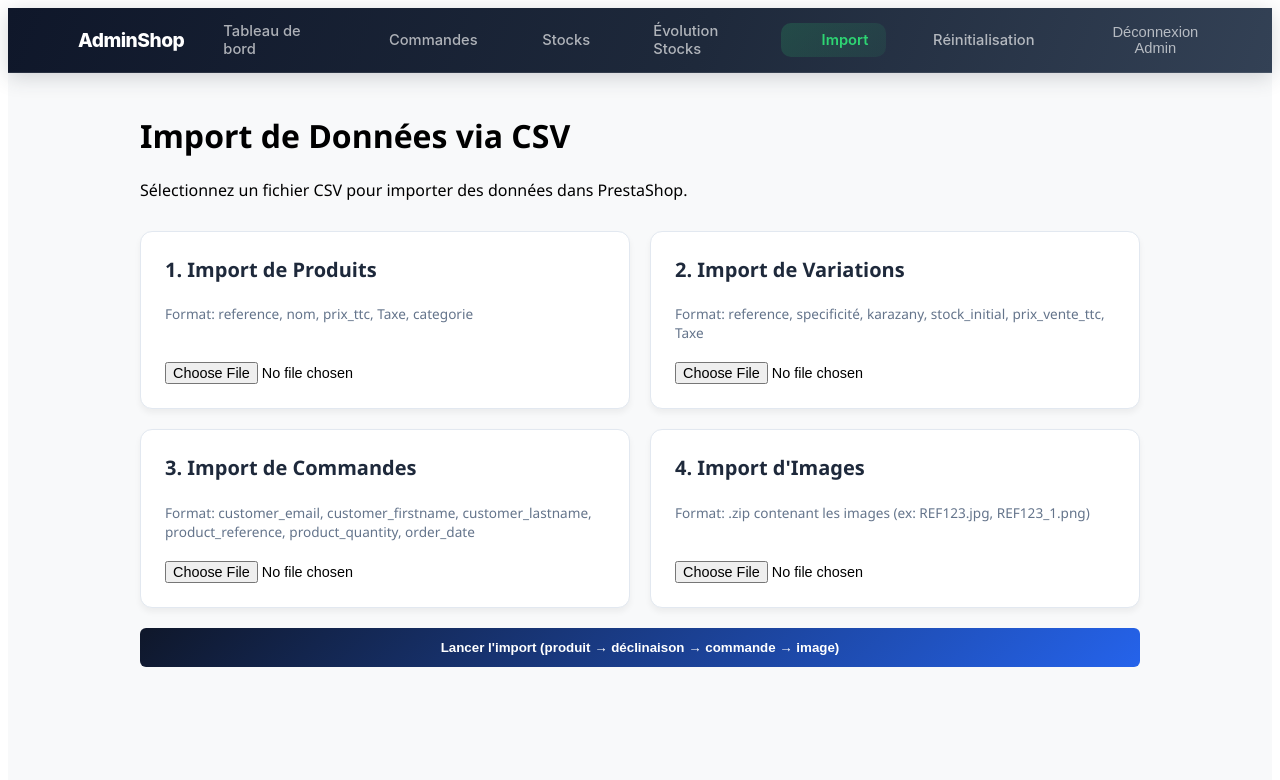
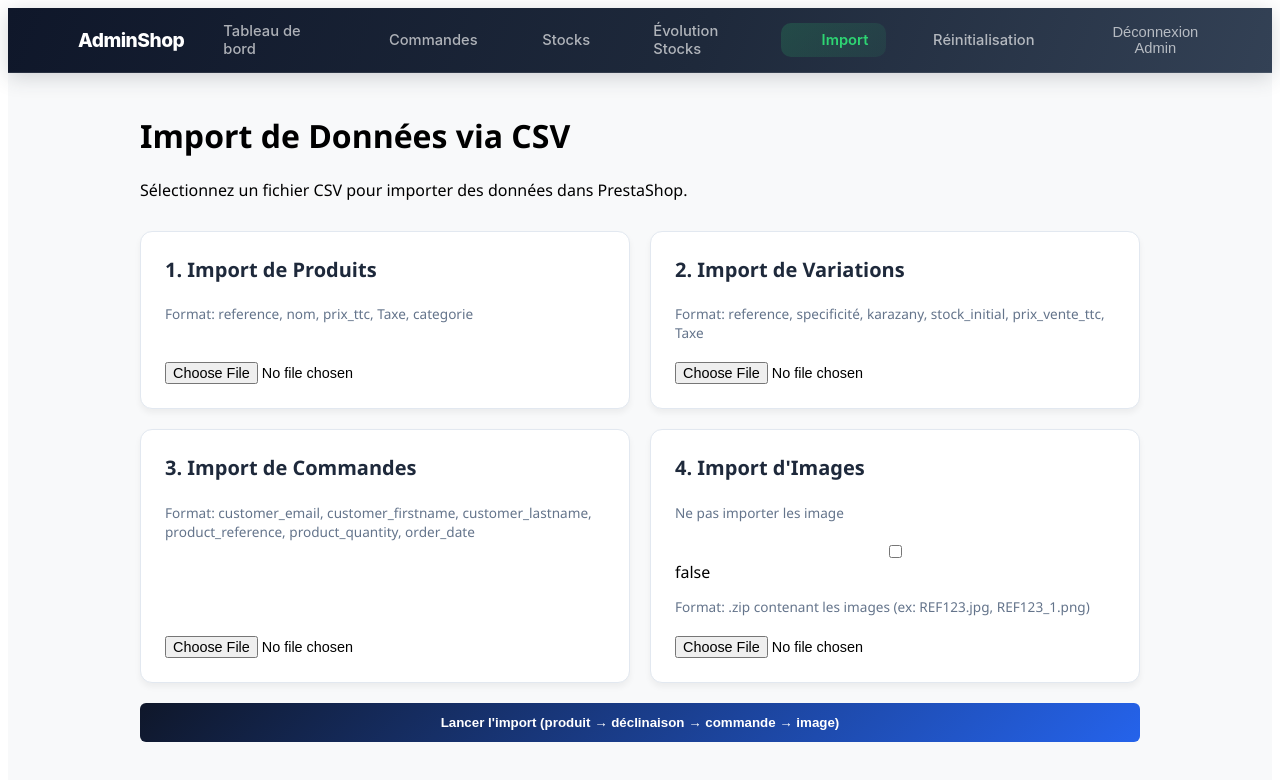
Before and after one commit to MirT3050D/vue_prestashop, a Vue app: page /admin/import in a window 1280 px wide. Shown: the top 780 px of the page. Built offline with nearby package versions, Linux system fonts and the light colour scheme; sample sign-in values are in the browser's storage; some icons are missing.

Commit message:
ALEA 1
Tsy mande ny import image

```diff
--- a/src/view/backoffice/ImportView.vue
+++ b/src/view/backoffice/ImportView.vue
@@ -38,6 +38,12 @@
       <!-- Card 4: Image Import -->
       <div class="upload-card">
         <h2>4. Import d'Images</h2>
+        <p>
+          Ne pas importer les image
+        </p>
+
+        <input type="checkbox" v-model="checkbox">
+        {{ checkbox }}
         <p>Format: .zip contenant les images (ex: REF123.jpg, REF123_1.png)</p>
         <div class="upload-section">
           <input type="file" accept=".zip" @change="(e) => onFileChange(e, 'image')" :disabled="isImportingAll"
@@ -65,11 +71,12 @@
 </template>
 
 <script setup>
-import { ref } from 'vue';
+import { ref, vModelCheckbox } from 'vue';
 import Papa from 'papaparse';
 import { processProductImport, processVariantImport, processOrderImport } from '@/service/import';
 import { processImageImport } from '@/service/imageImport';
 
+const checkbox = ref(false);
 const fileProduct = ref(null);
 const fileVariant = ref(null);
 const fileOrder = ref(null);
@@ -143,6 +150,7 @@ const startAllImports = async () => {
       addLog('info', 'Pas de fichier Commandes fourni — ignoré.');
     }
 
+    if (checkbox.value == false) {
       // 4. Image (zip)
       if (fileImage.value) {
         addLog('info', 'Import Images (zip) — début...');
@@ -151,6 +159,10 @@ const startAllImports = async () => {
         addLog('info', 'Pas de fichier Images fourni — ignoré.');
       }
 
+    }
+    else {
+      addLog('info', 'image non importé');
+    }
     addLog('success', 'Import global terminé.');
   } catch (e) {
     addLog('error', `Erreur lors de l'import global : ${e.message}`);
```
Lines whose indentation alone changed are shown as unchanged.
